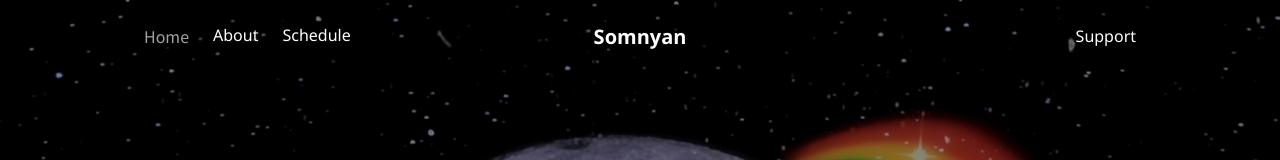
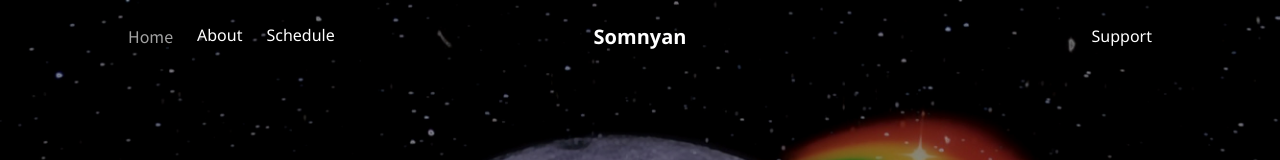
Before and after one commit to peaksvndvalleys/Somnyan, a plain HTML site: page index.html in a window 1280 px wide. Shown: the top 160 px of the page. Drawn offline with nearby package versions, Linux system fonts and the light colour scheme.

Commit message:
Update index.html

```diff
--- a/index.html
+++ b/index.html
@@ -21,7 +21,7 @@
 
 <div class="site-header">
 
-  <div class="site__wrapper site-header__wrapper">
+  <div class="site-header__wrapper">
     <div class="site-header__start">
       <a href="#" class="brand">Somnyan</a>
     </div>
```
